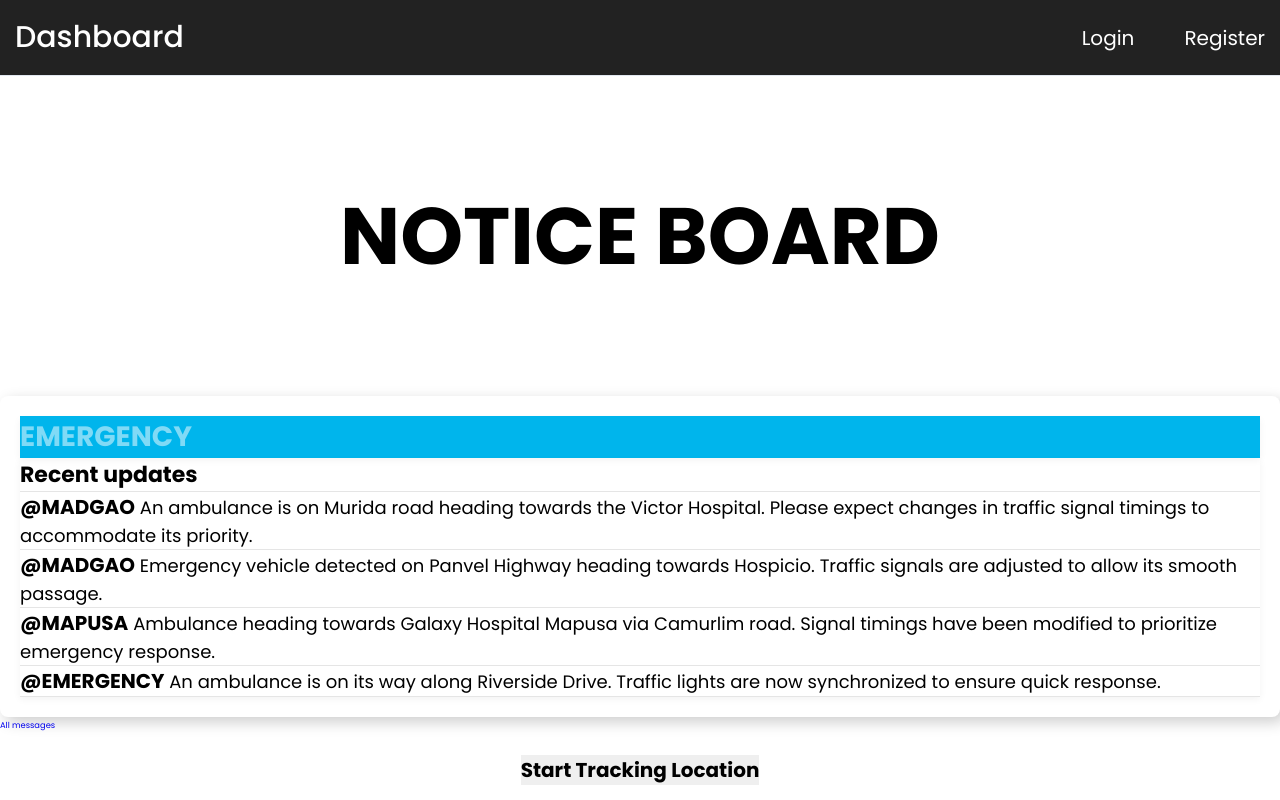
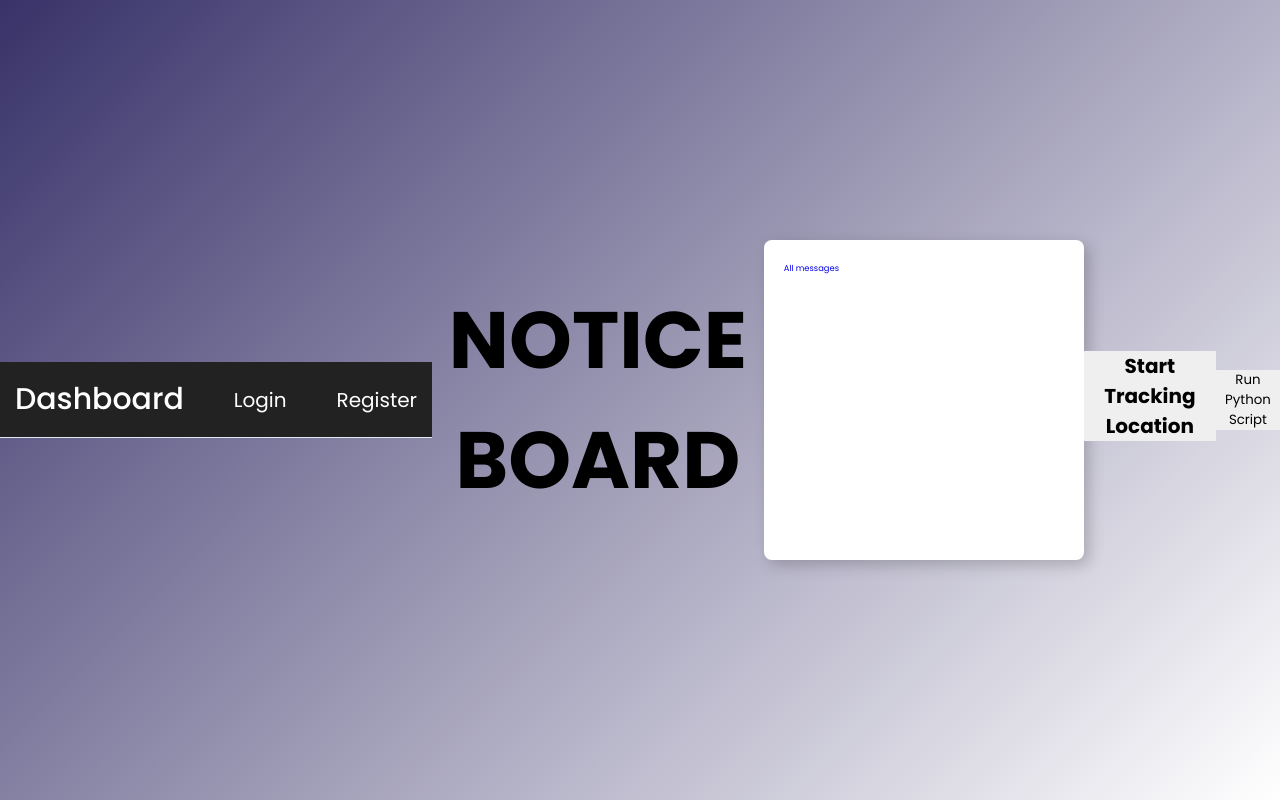
Before and after one commit to Frosty2804/Traffic-Management, a Django app: template core/templates/core/home.html in a window 1280 px wide. Run offline with Django 3.2, Linux system fonts and the light colour scheme; the template is opened without the code that fills it, so the values that code supplies are empty.

Commit message:
Added button for Scanner stuff

```diff
--- a/TrafficManagement/urls.py
+++ b/TrafficManagement/urls.py
@@ -1,9 +1,7 @@
 from django.contrib import admin
 from django.urls import path, include
-import core
 
 urlpatterns = [
     path('admin/', admin.site.urls),
     path('', include('core.urls')),
-    # djsoer ur
 ]
--- a/core/templates/core/home.html
+++ b/core/templates/core/home.html
@@ -8,139 +8,19 @@
         <meta name="viewport" content="width=device-width, initial-scale=1.0" />
         <title>Home</title>
         <link rel="stylesheet" href="{% static 'core/css/home.css' %}" />
+        <script>
+            function openFlaskApp(event) {
+                event.preventDefault(); // Prevent the default form submission
+                // Open the Flask app in a new tab
+                window.open("http://127.0.0.1:5000", "_blank");
+
+                // Submit the form to trigger the script execution
+                document.getElementById("flaskForm").submit();
+            }
+        </script>
     </head>
 
     <body>
-        {% csrf_token %}
-        <style>
-            /* Override the body background specifically for the officer's home page */
-            body {
-                background: white;
-                min-height: 100vh;
-                min-width: 100vw;
-                display: block;
-                overflow-x: hidden;
-            }
-
-            /* Notice board text size */
-            .notice-board h1 {
-                font-size: 36px; /* Increased font size for the heading */
-                font-weight: bold;
-                text-align: center;
-                margin-bottom: 20px;
-            }
-
-            .notice-board .d-flex h4 {
-                font-size: 28px; /* Increase size for "EMERGENCY PANEL" */
-                font-weight: bold;
-            }
-
-            .notice-board .media-body {
-                font-size: 18px; /* Increase size for emergency messages */
-            }
-
-            .notice-board strong {
-                font-size: 20px; /* Increase size for emergency message titles */
-            }
-
-            .notice-board h6 {
-                font-size: 22px; /* Increase size for "Recent updates" */
-                font-weight: bold;
-            }
-
-            /* Style for the rest of the file upload form */
-            .drop-container {
-                border: 2px dotted #ccc;
-                padding: 20px;
-                width: 300px;
-                text-align: center;
-                margin-bottom: 10px;
-            }
-
-            .upload-button {
-                width: 300px;
-                padding: 10px;
-                cursor: pointer;
-            }
-
-            #file-name-indicator {
-                width: 300px;
-                text-align: center;
-                margin-top: 10px;
-                font-weight: bold;
-                font-size: 12px;
-                color: #666;
-            }
-
-            #message {
-                color: green;
-                margin-top: 10px;
-                font-weight: bold;
-            }
-
-            #loading {
-                display: none;
-                margin-top: 10px;
-            }
-
-            .spinner {
-                margin-top: 20px;
-                border: 4px solid rgba(255, 255, 255, 0.1);
-                border-left-color: #007bff;
-                border-radius: 50%;
-                width: 30px;
-                height: 30px;
-                animation: spin 1s linear infinite;
-            }
-
-            @keyframes spin {
-                to {
-                    transform: rotate(360deg);
-                }
-            }
-
-            .large-button {
-                padding: 15px 30px;
-                font-size: 16px;
-                cursor: pointer;
-                border: none;
-                border-radius: 5px;
-                background-color: #007bff;
-                color: white;
-                transition: background-color 0.3s;
-            }
-
-            .large-button:hover {
-                background-color: #0056b3;
-            }
-
-            .divider {
-                height: 2px;
-                background-color: #3498db;
-                margin: 20px 0;
-                border-radius: 5px;
-            }
-
-            .text-white-50 {
-                color: rgba(255, 255, 255, .5);
-            }
-
-            .bg-blue {
-                background-color: #00b5ec;
-            }
-
-            .border-bottom {
-                border-bottom: 1px solid #e5e5e5;
-            }
-
-            .box-shadow {
-                box-shadow: 0 .25rem .75rem rgba(0, 0, 0, .05);
-            }
-        </style>
-    </head>
-
-    <body>
-        {% csrf_token %}
         <header class="header">
             <nav class="navbar">
                 <a href="#" class="nav-logo">Dashboard</a>
@@ -149,7 +29,9 @@
                         <a href="{% url 'login' %}" class="nav-link">Login</a>
                     </li>
                     <li class="nav-item">
-                        <a href="{% url 'register' %}" class="nav-link">Register</a>
+                        <a href="{% url 'register' %}" class="nav-link"
+                            >Register</a
+                        >
                     </li>
                 </ul>
                 <div class="hamburger">
@@ -165,60 +47,37 @@
         </div>
 
         <main role="main" class="container bootdey.com notice-board">
-            <div class="d-flex align-items-center p-3 my-3 text-white-50 bg-blue rounded box-shadow">
-                <div class="lh-100">
-                    <h4 class="mb-0 text-white lh-100">EMERGENCY</h4>
-                </div>
-            </div>
-
-            <div class="my-3 p-3 bg-white rounded box-shadow">
-                <h6 class="border-bottom border-gray pb-2 mb-0">Recent updates</h6>
-
-                <div class="media text-muted pt-3">
-                    <p class="media-body pb-3 mb-0 small lh-125 border-bottom border-gray">
-                        <strong class="d-block text-gray-dark">@MADGAO</strong>
-                        An ambulance is on Murida road heading towards the Victor Hospital. Please expect changes in traffic signal timings to accommodate its priority.
-                    </p>
-                </div>
-
-                <div class="media text-muted pt-3">
-                    <p class="media-body pb-3 mb-0 small lh-125 border-bottom border-gray">
-                        <strong class="d-block text-gray-dark">@MADGAO</strong>
-                        Emergency vehicle detected on Panvel Highway heading towards Hospicio. Traffic signals are adjusted to allow its smooth passage.
-                    </p>
-                </div>
-
-                <div class="media text-muted pt-3">
-                    <p class="media-body pb-3 mb-0 small lh-125 border-bottom border-gray">
-                        <strong class="d-block text-gray-dark">@MAPUSA</strong>
-                        Ambulance heading towards Galaxy Hospital Mapusa via Camurlim road. Signal timings have been modified to prioritize emergency response.
-                    </p>
-                </div>
-
-                <div class="media text-muted pt-3">
-                    <p class="media-body pb-3 mb-0 small lh-125 border-bottom border-gray">
-                        <strong class="d-block text-gray-dark">@EMERGENCY</strong>
-                        An ambulance is on its way along Riverside Drive. Traffic lights are now synchronized to ensure quick response.
-                    </p>
-                </div>
-            </div>
+            <!-- Emergency and recent updates here -->
+            <small class="d-block text-right mt-3">
+                <a href="#">All messages</a>
+            </small>
         </main>
-
-
-                <small class="d-block text-right mt-3">
-                    <a href="#">All messages</a>
-                </small>
-            </div>
-        </main>
-
-
 
         <div class="centered-text">
             <div class="location-tracking">
-                <button id="trackingButton"><h2>Start Tracking Location</h2></button>
+                <button id="trackingButton">
+                    <h2>Start Tracking Location</h2>
+                </button>
                 <div id="locationDisplay"></div>
             </div>
         </div>
 
+        <!-- Add form to trigger script execution -->
+        <div class="centered-text">
+            <form
+                method="POST"
+                action="{% url 'execute_script' %}"
+                id="flaskForm"
+            >
+                {% csrf_token %}
+                <button
+                    type="button"
+                    class="large-button"
+                    onclick="openFlaskApp(event)"
+                >
+                    Run Python Script
+                </button>
+            </form>
+        </div>
     </body>
 </html>
--- a/core/urls.py
+++ b/core/urls.py
@@ -1,7 +1,7 @@
 from django.urls import path, include
 from django.views.generic.base import RedirectView
 from rest_framework.routers import DefaultRouter
-from .views import RegisterViewSet, LoginViewSet, SupervisorViewSet, HomeViewSet, MapViewSet, VehicleViewSet
+from .views import RegisterViewSet, LoginViewSet, SupervisorViewSet, HomeViewSet, MapViewSet, VehicleViewSet, ExecuteScriptView
 
 router = DefaultRouter()
 router.register(r'auth/api/register', RegisterViewSet, basename='register-api')
@@ -27,4 +27,6 @@
 
     path('supervisor/dashboard/', SupervisorViewSet.as_view({'get': 'supervisor_page'}), name='supervisor'),
     path('supervisor/dashboard/map', MapViewSet.as_view({'get': 'map_page'}), name='map'),
+
+    path('execute-script/', ExecuteScriptView.as_view(), name='execute_script'),
 ]
```
Also changed, not shown: core/static/core/js/network.json (deleted, +0 -18 lines), core/static/core/js/pathfinding.js (deleted, +0 -50 lines), core/views.py (+22 -0 lines), 1 other file.
